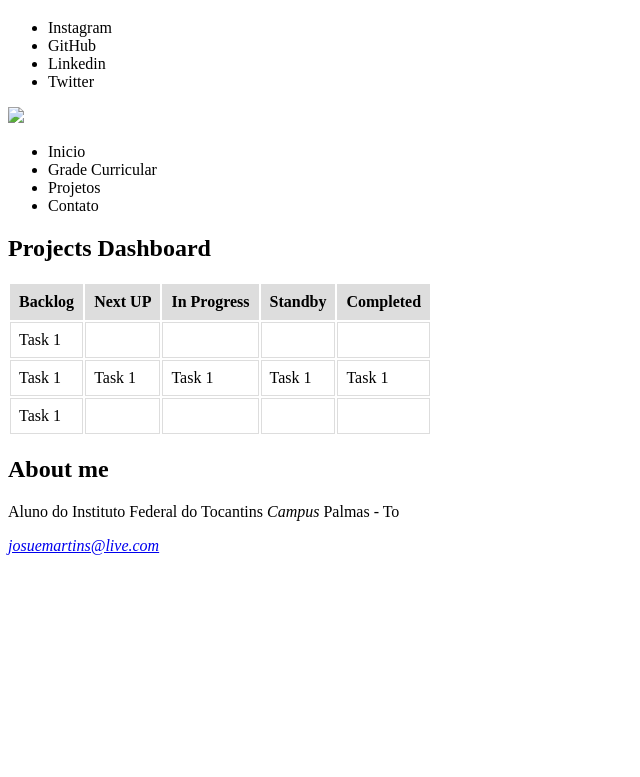
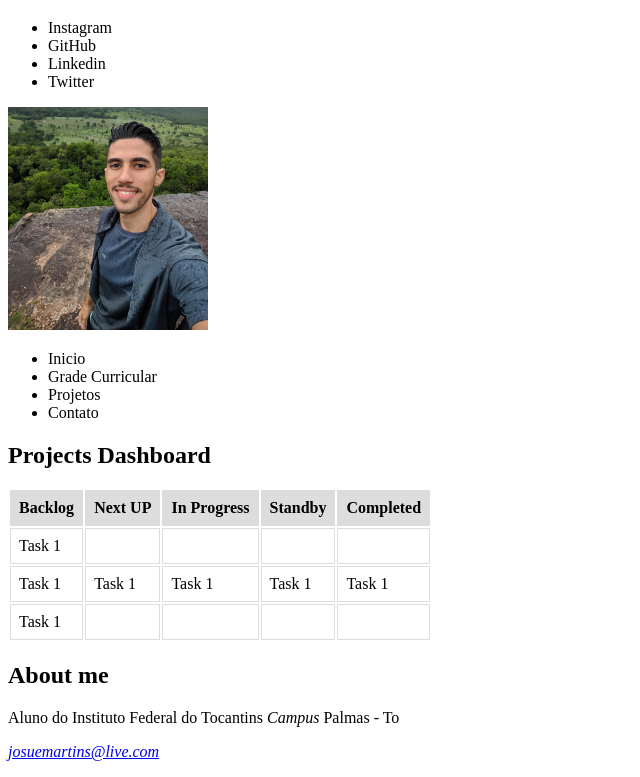
Before and after one commit to josuesm2/Projeto-Aula2, a plain HTML site: page index.html in a window 1280 px wide. Shown: the part 61-838 px from the top of the page, without its empty margins (0-640 px from the left). Before the commit the page ends 800 px from the top, so only its background shows below. Drawn offline with Linux system fonts and the light colour scheme.

Commit message:
Update index.html

```diff
--- a/index.html
+++ b/index.html
@@ -21,7 +21,7 @@
     	  <li>Linkedin</li>
         <li>Twitter</li>
   	  </ul>
-      <img src="imagem.jpeg"width="200px"><!--←Imagem-->
+      <img src="img/imagem.jpeg"width="200px"><!--←Imagem-->
       <!--Menu↓-->
   		<ul>
 	  		<li>Inicio</li>
```
